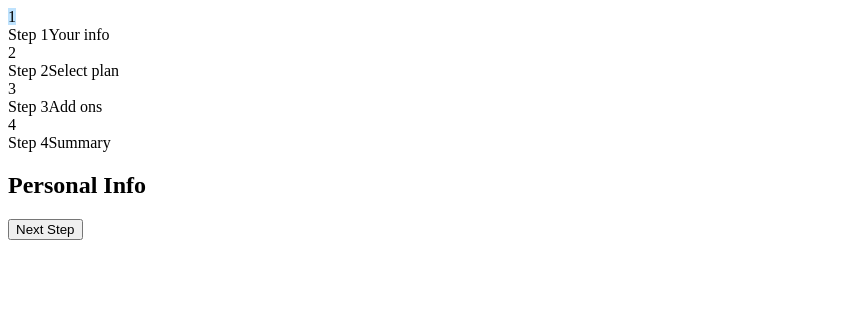
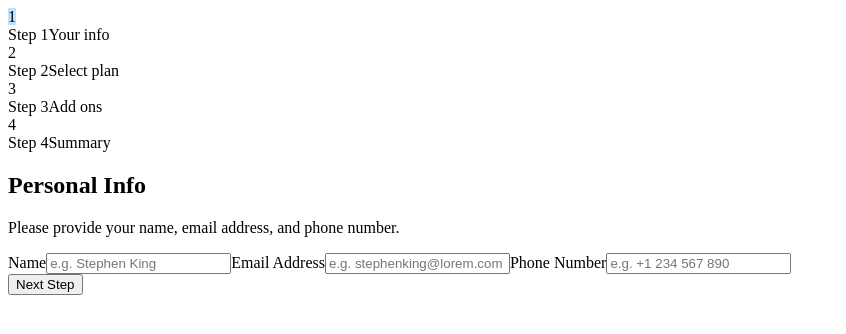
Before and after one commit to aaronkagan/react-multi-step-form, a React (Vite) app: page / in a window 1280 px wide. Shown: the top 334 px of the page, without its empty margins (0-846 px from the left). Built offline with nearby package versions, Linux system fonts and the light colour scheme.

Commit message:
step 1 HTML

```diff
--- a/src/components/Step1.tsx
+++ b/src/components/Step1.tsx
@@ -2,6 +2,30 @@ const Step1 = () => {
   return (
     <article>
       <h1>Personal Info</h1>
+      <p>Please provide your name, email address, and phone number.</p>
+      <form>
+        <label htmlFor="name">Name</label>
+        <input
+          type="text"
+          name="name"
+          id="name"
+          placeholder="e.g. Stephen King"
+        />
+        <label htmlFor="email">Email Address</label>
+        <input
+          type="email"
+          name="email"
+          id="email"
+          placeholder="e.g. stephenking@lorem.com"
+        />
+        <label htmlFor="tel">Phone Number</label>
+        <input
+          type="tel"
+          name="tel"
+          id="tel"
+          placeholder="e.g. +1 234 567 890"
+        />
+      </form>
     </article>
   );
 };
```
